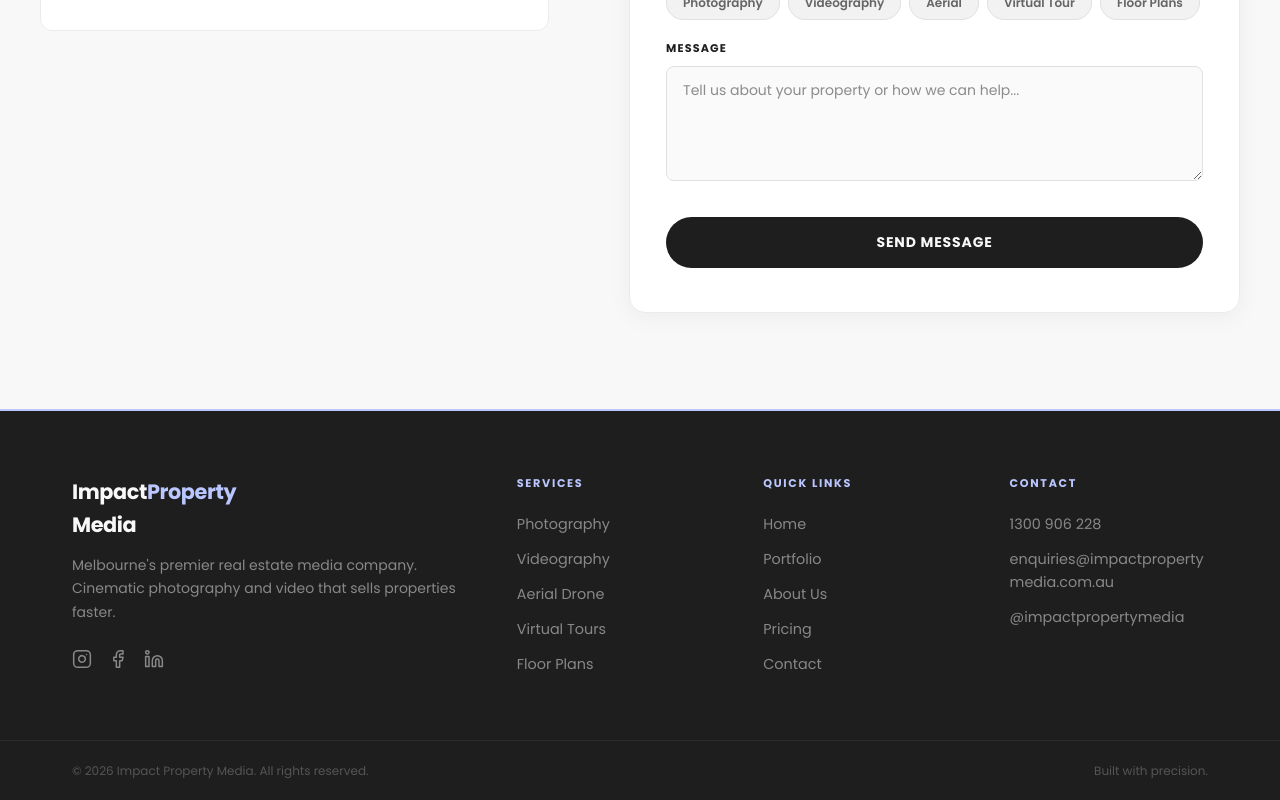
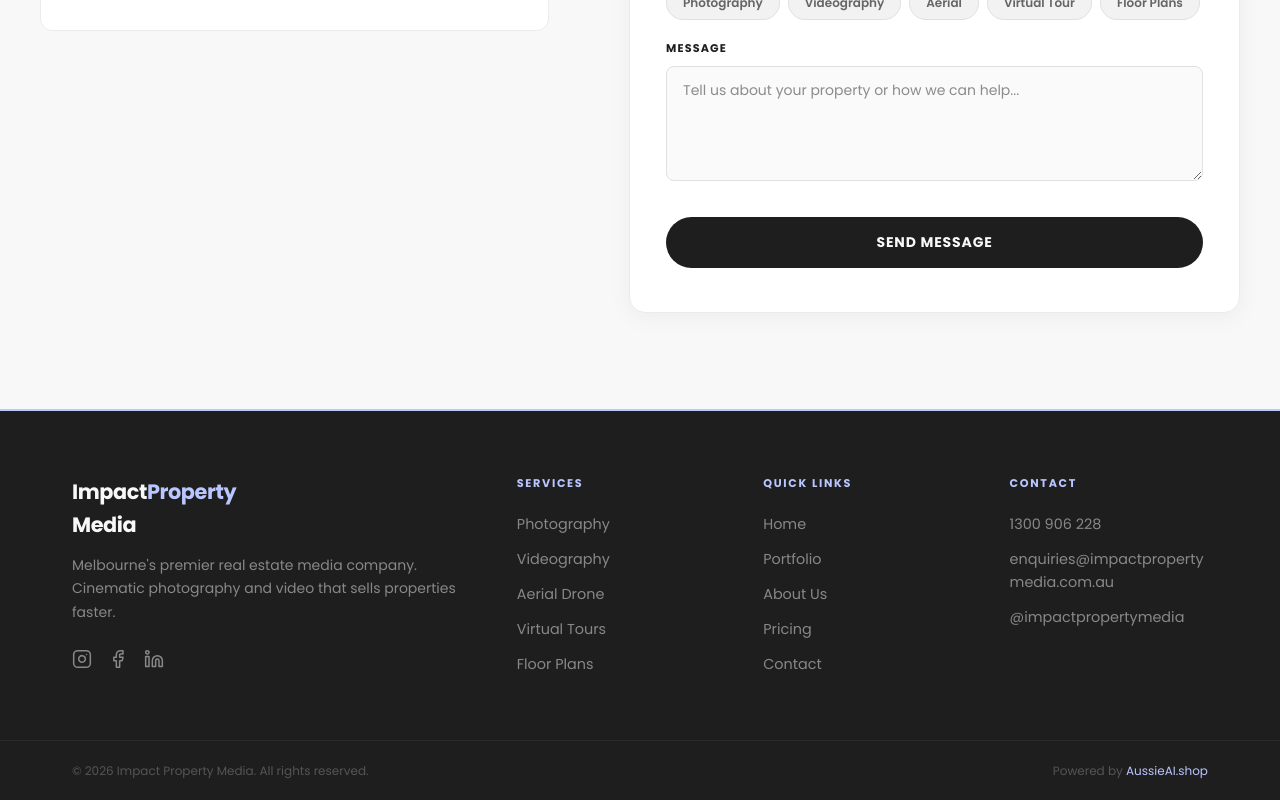
Before and after one commit to RachitSharma123/impact-property-media, a Next.js app: page /contact in a window 1280 px wide. Shown: the part 945-1745 px from the top of the page. Built offline with nearby package versions, Linux system fonts and the light colour scheme.

Commit message:
Add 'Powered by AussieAI.shop' link to footer

```diff
--- a/src/components/Footer.tsx
+++ b/src/components/Footer.tsx
@@ -172,7 +172,19 @@ export default function Footer() {
       <div className="footer-bottom">
         <div className="footer-bottom-inner">
           <p>© 2026 Impact Property Media. All rights reserved.</p>
-          <p>Built with precision.</p>
+          <p>
+            Powered by{' '}
+            <a
+              href="https://aussieai.shop"
+              target="_blank"
+              rel="noopener noreferrer"
+              style={{ color: '#bac6ff', textDecoration: 'none', transition: 'opacity 0.2s' }}
+              onMouseEnter={e => (e.currentTarget.style.opacity = '0.7')}
+              onMouseLeave={e => (e.currentTarget.style.opacity = '1')}
+            >
+              AussieAI.shop
+            </a>
+          </p>
         </div>
       </div>
     </footer>
```
